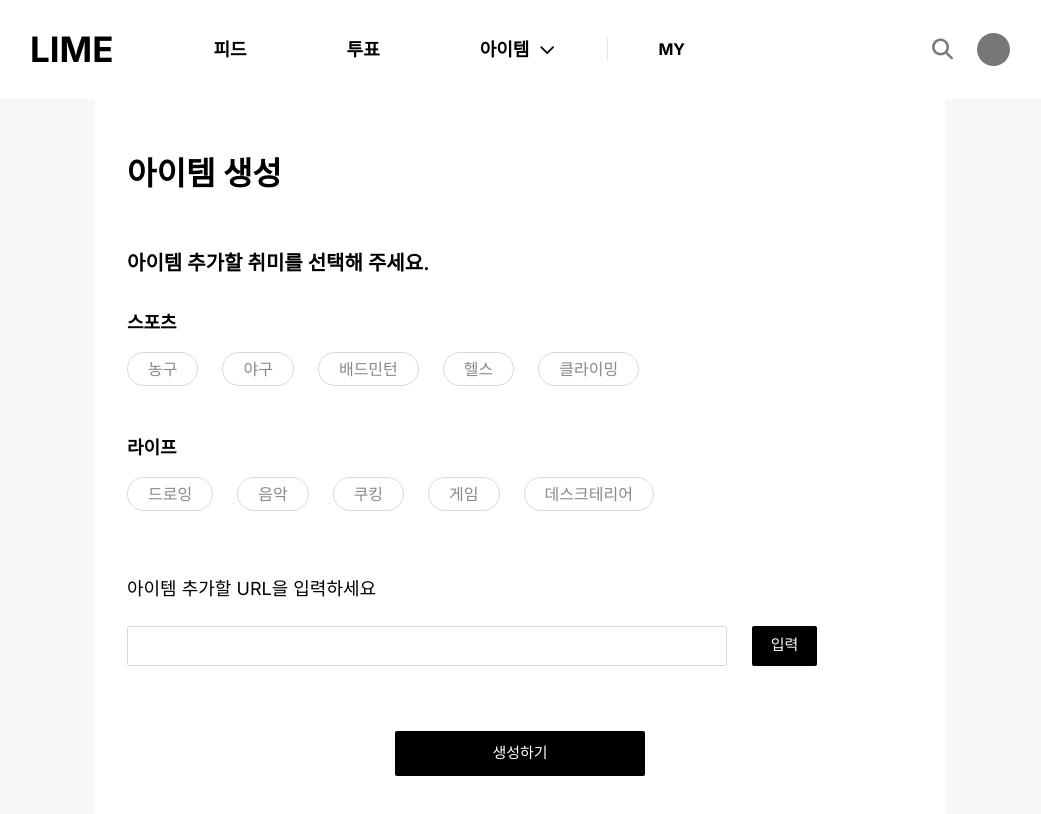
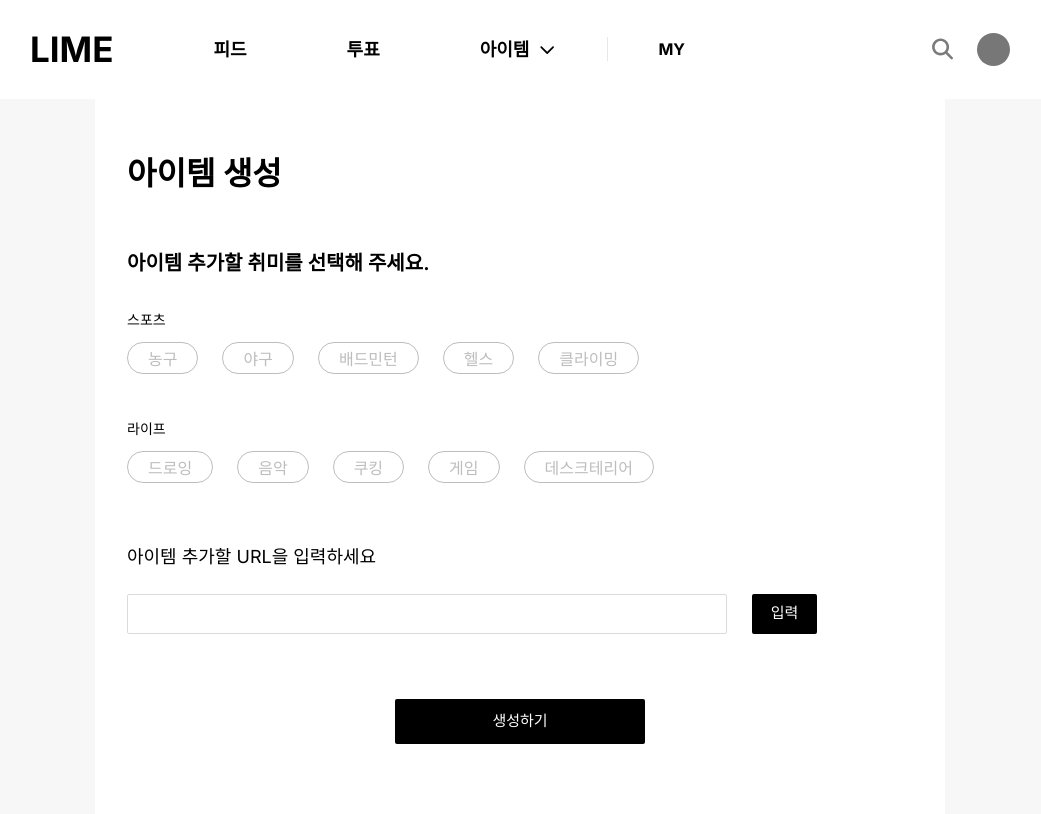
Before and after one commit to uju-in/lime-frontend, a Next.js app: page /items/add-item in a window 1280 px wide. Shown: the top 814 px of the page, without its empty margins (120-1161 px from the left). Built offline with nearby package versions, Linux system fonts and the light colour scheme.

Commit message:
design: 취미 radio 조정

```diff
--- a/src/app/_components/categorySelector/index.tsx
+++ b/src/app/_components/categorySelector/index.tsx
@@ -28,16 +28,16 @@ export default function CategorySelector() {
         const items = categories[categoryGroup as keyof Categories]
         return (
           <React.Fragment key={categoryGroup}>
-            <p className="mt-8 text-[18px] font-[800]">{categoryGroup}</p>
+            <p className="mt-8 text-[14px] font-[400]">{categoryGroup}</p>
             <div className="flex flex-wrap">
               {items.map((item) => (
                 <label
                   key={item}
-                  className={`my-4 mr-6 inline-block cursor-pointer rounded-full border px-5 py-1 font-medium ${
+                  className={`my-3 mr-6 inline-block h-[32px] cursor-pointer rounded-[40px] border px-5 py-1 font-[500] font-medium ${
                     selected.item === item &&
                     selected.category === categoryGroup
                       ? 'border-black'
-                      : 'border-[#DADADA] text-[#898989]'
+                      : 'border-[#BDBDBD] text-[#BDBDBD]'
                   }`}
                 >
                   <input
```
